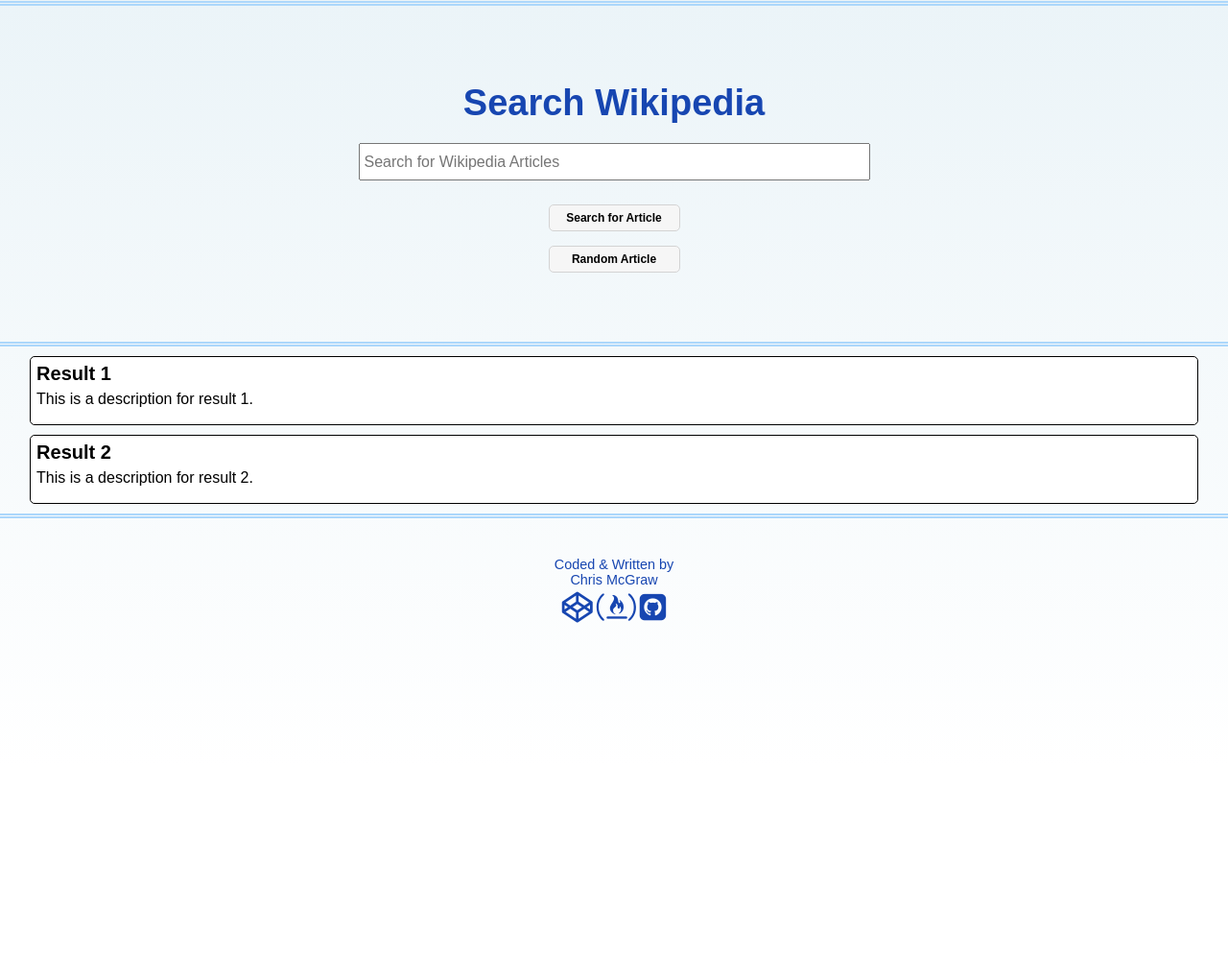
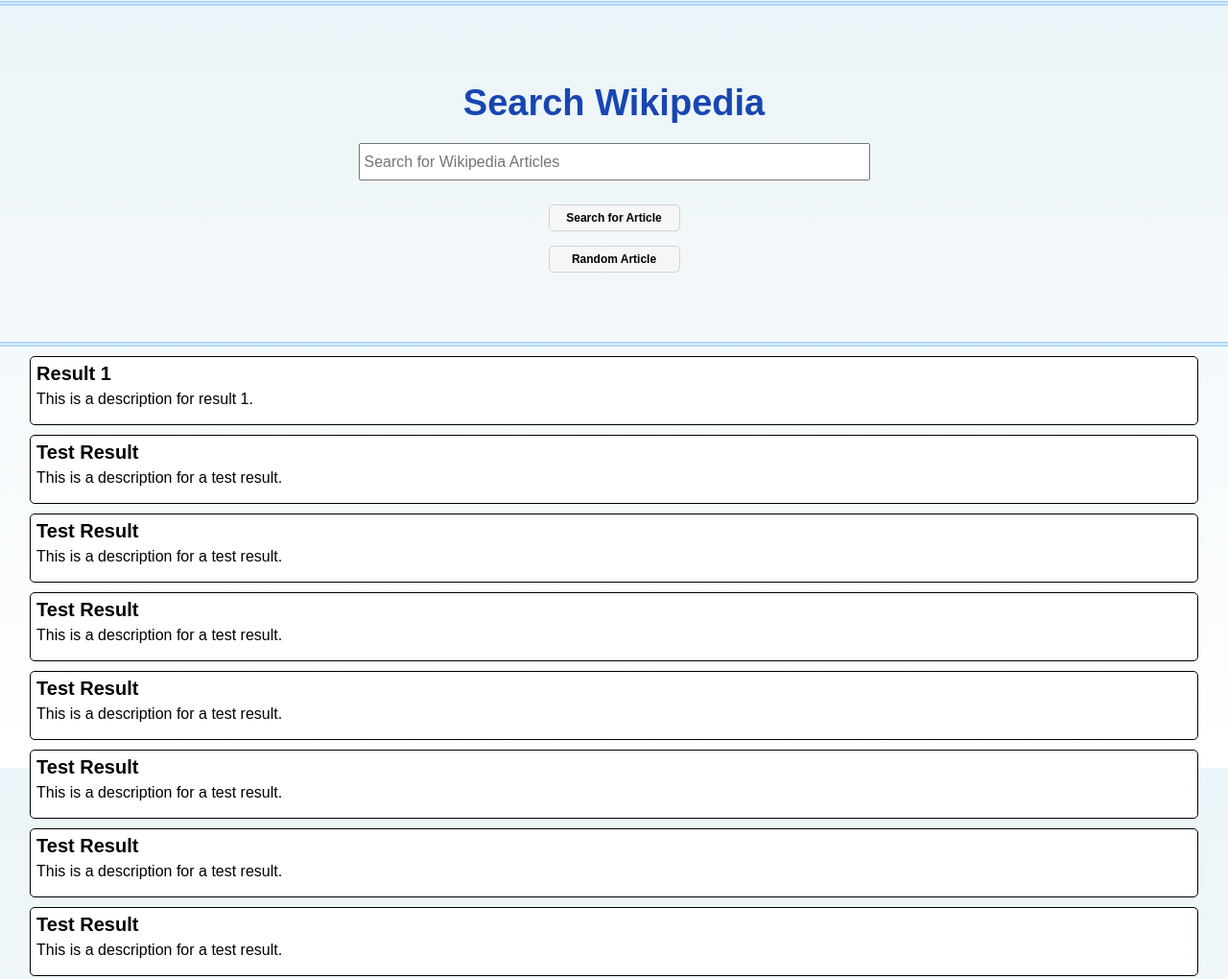
Before and after one commit to Chris-McGraw/wikipedia-viewer, a plain HTML site: page index.html in a window 1280 px wide. Shown: the top 1020 px of the page at 96% size. Before the commit the page ends 800 px from the top, so only its background shows below. Drawn offline with Linux system fonts and the light colour scheme.

Commit message:
style-update-7.1

```diff
--- a/index.html
+++ b/index.html
@@ -26,9 +26,34 @@
       <div class="result-title">Result 1</div>
       <div class="result-desc">This is a description for result 1.</div>
     </div>
+
     <div class="result-frame-2">
-      <div class="result-title">Result 2</div>
-      <div class="result-desc">This is a description for result 2.</div>
+      <div class="result-title">Test Result</div>
+      <div class="result-desc">This is a description for a test result.</div>
+    </div>
+    <div class="result-frame-2">
+      <div class="result-title">Test Result</div>
+      <div class="result-desc">This is a description for a test result.</div>
+    </div>
+    <div class="result-frame-2">
+      <div class="result-title">Test Result</div>
+      <div class="result-desc">This is a description for a test result.</div>
+    </div>
+    <div class="result-frame-2">
+      <div class="result-title">Test Result</div>
+      <div class="result-desc">This is a description for a test result.</div>
+    </div>
+    <div class="result-frame-2">
+      <div class="result-title">Test Result</div>
+      <div class="result-desc">This is a description for a test result.</div>
+    </div>
+    <div class="result-frame-2">
+      <div class="result-title">Test Result</div>
+      <div class="result-desc">This is a description for a test result.</div>
+    </div>
+    <div class="result-frame-2">
+      <div class="result-title">Test Result</div>
+      <div class="result-desc">This is a description for a test result.</div>
     </div>
   </div>
 
```
